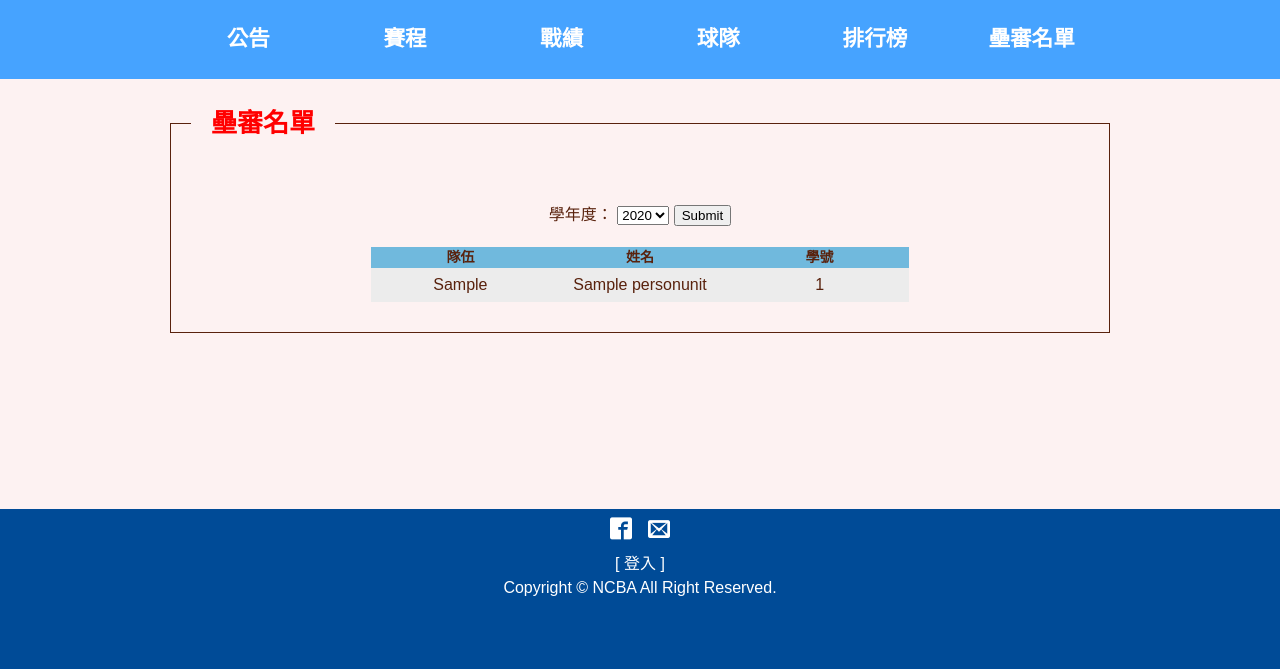
After one commit to chang861224/ncba, a Django app: page /umpire/2020/ in a window 1280 px wide. The commit adds this page. Shown: the part 161-830 px from the top of the page. Run offline with Django 3.2, Linux system fonts and the light colour scheme; tables that the repository leaves empty hold one stand-in row (values such as "Sample post"); some web fonts are replaced.

Commit message:
add umpire list

```diff
--- a/controlapp/views.py
+++ b/controlapp/views.py
@@ -427,6 +427,23 @@ def mailvote(request, eventid=None, randomkey=None):
     else:
         return render(request, 'urlnotexist.html', locals())
     return render(request, 'mailconfirm.html', locals())
+
+def umpire(request, year=None):
+    if request.method == 'POST':
+        return redirect('/umpire/' + request.POST['year'] + '/')
+
+    games = models.GameUnit.objects.all().order_by('-date')
+    years = []
+    for game in games:
+        if game.year not in years:
+            years.append(game.year)
+
+    if year == None:
+        return redirect('/umpire/' + str(max(years)) + '/')
+
+    years.sort(reverse=True)
+    umpires = models.PlayerUnit.objects.filter(team__year=year, umpire=True).order_by('team__id')
+    return render(request, 'umpire.html', locals())
 
 def login(request):
     message = ''
--- a/ncbaweb/urls.py
+++ b/ncbaweb/urls.py
@@ -40,6 +40,8 @@ urlpatterns = [
     path('activity/', views.activity),
     path('activity/<int:eventid>/', views.activity),
     path('repeatvote/', views.repeatvote),
+    path('umpire/', views.umpire),
+    path('umpire/<int:year>/', views.umpire),
 
     # Email verification
     path('mail/vote/<int:eventid>/<str:randomkey>/', views.mailvote),
--- a/static/css/base.css
+++ b/static/css/base.css
@@ -1396,6 +1396,42 @@ BASE LAYOUT
 		width: 290%;
 	}
 }
+.index .umpire.list{
+    width: 100%;
+}
+.index .umpire.list .umpire{
+    width: 100%;
+}
+.index .umpire.list .umpire th{
+	font-size: 12px;
+	background-color: #70b9dd;
+}
+.index .umpire.list .umpire td{
+    font-size: 14px;
+    padding: 5px 0;
+}
+.index .umpire.list .umpire th,
+.index .umpire.list .umpire td{
+    width: 33.333333%;
+}
+.index .umpire.list tr:nth-child(2n){
+	background-color: rgb(236, 236, 236);
+}
+.index .umpire.list tr:nth-child(2n-1){
+	background-color: rgb(226, 226, 226);
+}
+@media screen and (min-width: 640px){
+    .index .umpire.list .umpire{
+        width: 60%;
+        margin: 0 20%;
+    }
+    .index .umpire.list .umpire th{
+        font-size: 14px;
+    }
+    .index .umpire.list .umpire td{
+        font-size: 16px;
+    }
+}
 .index .rank.item{
 	width: 100%;
 }
--- a/templates/base.html
+++ b/templates/base.html
@@ -24,7 +24,8 @@
 				<li><a href='/standing/'>戰績</a></li>
 				<li><a href='/teams/'>球隊</a></li>
 				<li><a href='/rank/'>排行榜</a></li>
-				<li><a href='/activity/'>活動</a></li>
+				<!--li><a href='/activity/'>活動</a></li-->
+				<li><a href='/umpire/'>壘審名單</a></li>
 			</ul>
 		</nav>
 
--- /dev/null
+++ b/templates/umpire.html
@@ -0,0 +1,50 @@
+{% extends 'base.html' %}
+{% load static %}
+
+{% block title %}
+<title>政大棒球聯盟 NCBA - 壘審名單</title>
+{% endblock %}
+
+{% block content %}
+<fieldset class='field'>
+	<legend class='fieldset_title'>壘審名單</legend>
+
+	<div class='index'>
+        <div class='select'>
+            <form action='.' method='POST'>
+                {% csrf_token %}
+                學年度：
+                <select name='year'>
+                    {% for y in years %}
+                    {% if y == year %}
+                    <option value='{{y}}' selected>{{ y }}</option>
+                    {% else %}
+                    <option value='{{y}}'>{{ y }}</option>
+                    {% endif %}
+                    {% endfor %}
+                </select>
+                <input type='submit'>
+            </form>
+        </div>
+
+        <div class='umpire list'>
+            <table class='umpire'>
+                <tr>
+                    <th>隊伍</th>
+                    <th>姓名</th>
+                    <th>學號</th>
+                </tr>
+
+                {% for umpire in umpires %}
+                <tr>
+                    <td>{{ umpire.team.team }}</td>
+                    <td>{{ umpire.player.name }}</td>
+                    <td>{{ umpire.player.studentID }}</td>
+                </tr>
+                {% endfor %}
+
+            </table>
+        </div>
+	</div>
+</fieldset>
+{% endblock %}
```
